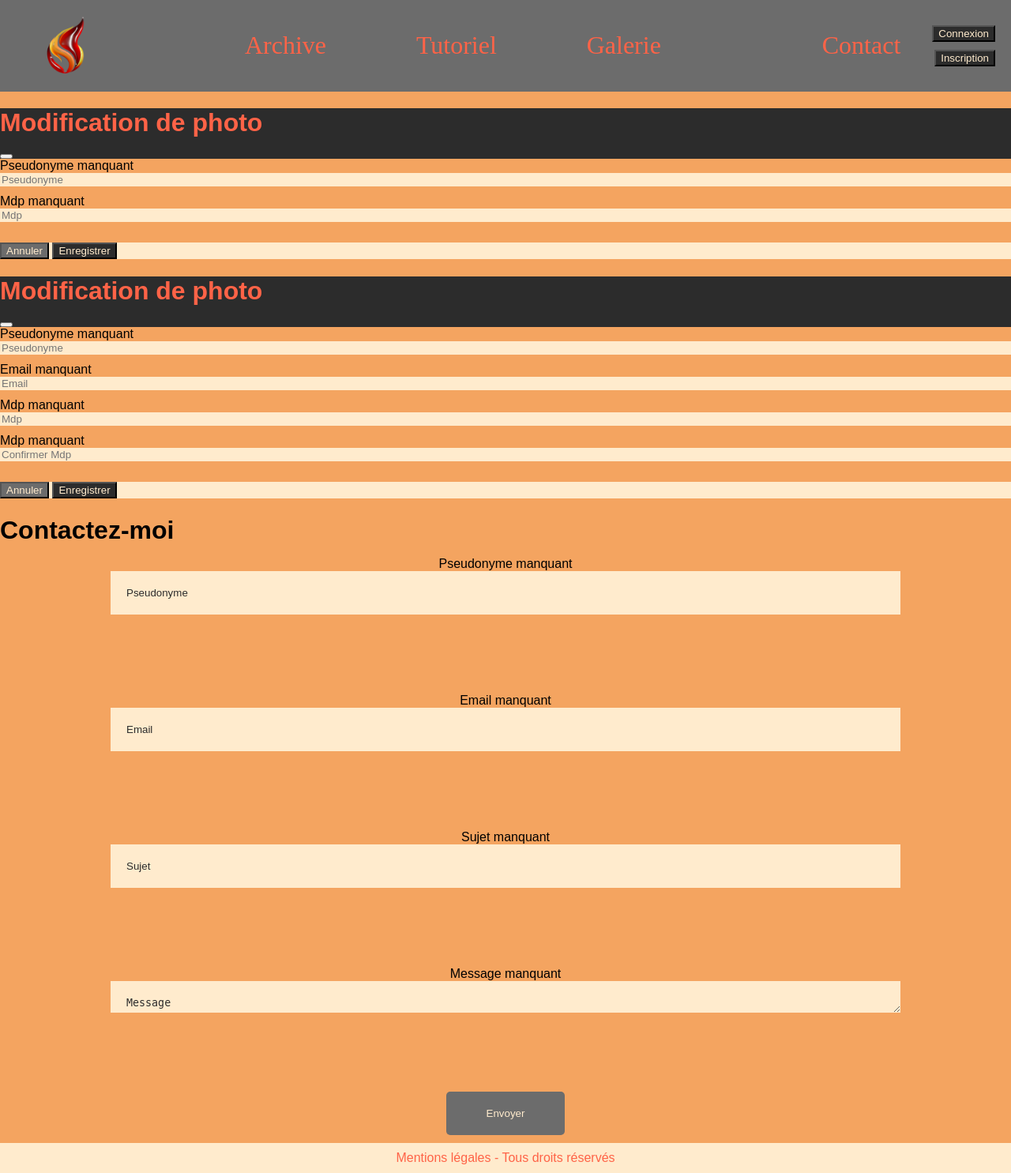
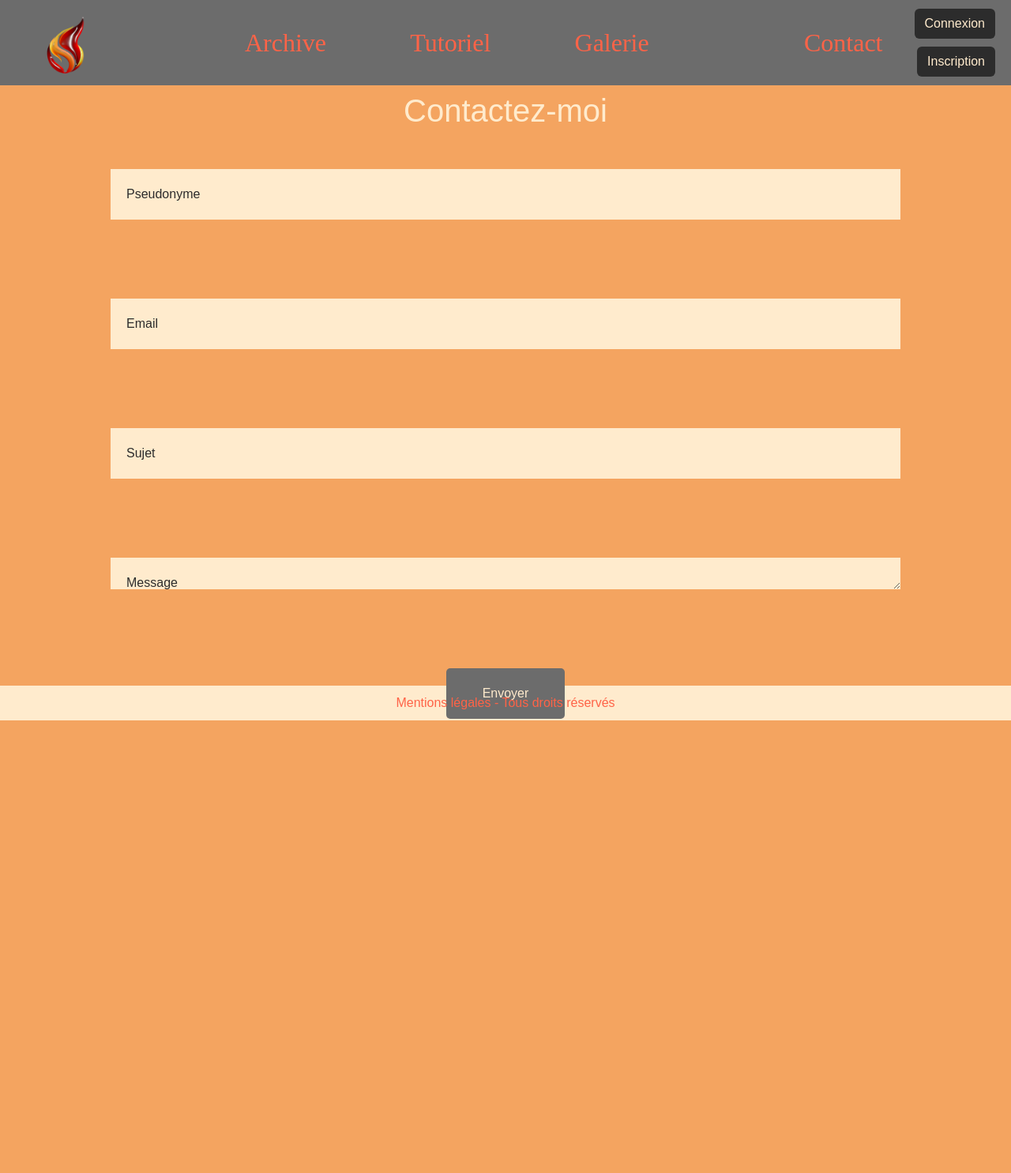
Before and after one commit to TonTonHigo/projet_chaudronnerie, a PHP site: page /pages/formulaire.php in a window 1280 px wide. Shown: the whole page at 79% size. After the commit the page ends 912 px from the top, so only its background shows below. Run offline with PHP 8.4, Linux system fonts and the light colour scheme; some web fonts are replaced.

Commit message:
lien bootstrap manquant dans contact rajouté

```diff
--- a/pages/formulaire.php
+++ b/pages/formulaire.php
@@ -4,8 +4,11 @@
     <meta name="viewport" content="width=device-width, initial-scale=1.0">
     <title>Contactez-moi</title>
 
-     <!-- google fonts -->
-     <link rel="preconnect" href="https://fonts.googleapis.com">
+    <!-- bootstrap -->
+    <link href="https://cdn.jsdelivr.net/npm/bootstrap@5.3.1/dist/css/bootstrap.min.css" rel="stylesheet" integrity="sha384-4bw+/aepP/YC94hEpVNVgiZdgIC5+VKNBQNGCHeKRQN+PtmoHDEXuppvnDJzQIu9" crossorigin="anonymous">
+
+    <!-- google fonts -->
+    <link rel="preconnect" href="https://fonts.googleapis.com">
     <link rel="preconnect" href="https://fonts.gstatic.com" crossorigin>
     <link href="https://fonts.googleapis.com/css2?family=Wallpoet&display=swap" rel="stylesheet">
 
@@ -16,10 +19,10 @@
 
 <?php include "../composants/header.php" ?>
 
-<h1 id="titre-contact">Contactez-moi</h1>
 
 <main>
     <form id="contact_form">
+        <h1 id="titre-contact">Contactez-moi</h1>
         <div id="pseudonymeError" class="validation-error">Pseudonyme manquant</div>
         <input name="pseudonyme" id="pseudonyme" type="text" placeholder="Pseudonyme">
 
@@ -43,10 +46,12 @@
 <?php include "../composants/footer.php" ?>
 
 <!-- fichier js -->
+<script src="https://cdn.jsdelivr.net/npm/bootstrap@5.3.1/dist/js/bootstrap.bundle.min.js" integrity="sha384-HwwvtgBNo3bZJJLYd8oVXjrBZt8cqVSpeBNS5n7C8IVInixGAoxmnlMuBnhbgrkm" crossorigin="anonymous"></script>
 <script src="https://code.jquery.com/jquery-3.7.0.min.js" integrity="sha256-2Pmvv0kuTBOenSvLm6bvfBSSHrUJ+3A7x6P5Ebd07/g=" crossorigin="anonymous"></script>
 <script>
     $(document).ready(function () {
         $('#merci-contact').hide();
+        $('.validation-error').hide();
 
         $('#send_contact').click(function () {
             // Gather form data
--- a/style.css
+++ b/style.css
@@ -174,12 +174,17 @@ body {
 }
 
 /* contact form */
+#titre-contact{
+    margin: 50px 0;
+    color: #FFEBCD;
+}
 #contact_form {
     display: flex;
     flex-direction: column;
     justify-content: center;
     align-items: center;
     height: 90%;
+    margin: 20px 0;
 }
 
 #contact_form input {
```
Also changed, not shown: composants/header.php (indentation only).
